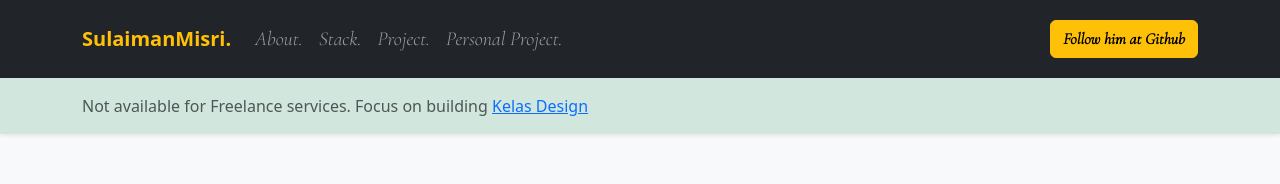
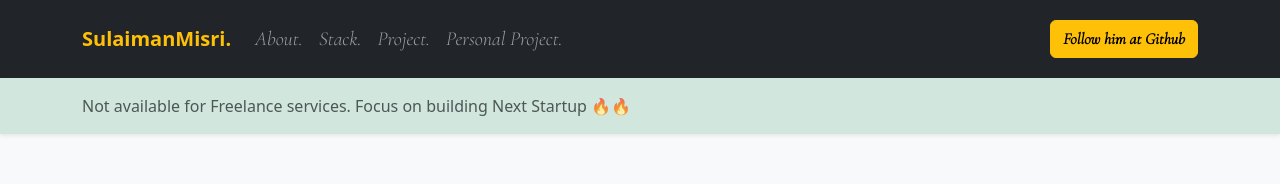
Before and after one commit to msulaimanmisri/sulaiman-profile, a Vue app: page / in a window 1280 px wide. Shown: the top 184 px of the page. Built offline with nearby package versions, Linux system fonts and the light colour scheme.

Commit message:
Update App.vue

```diff
--- a/src/App.vue
+++ b/src/App.vue
@@ -53,7 +53,7 @@
     <div class="navbar navbar-expand-lg bg-success-subtle shadow-sm py-3">
       <div class="container">
         <span class="text-muted">
-              Not available for Freelance services. Focus on building <a href="https://bit.ly/daftar-kelas-design" target="_blank">Kelas Design</a>
+              Not available for Freelance services. Focus on building Next Startup 🔥🔥
             </span>
       </div>
     </div>
```
